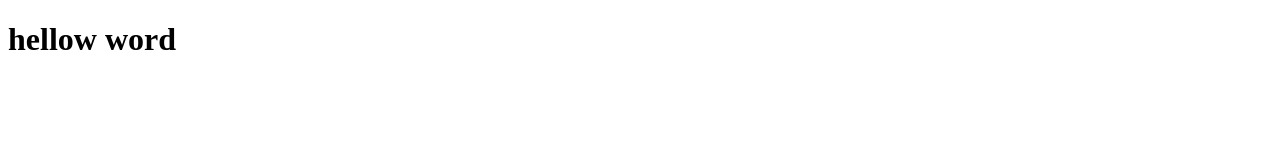
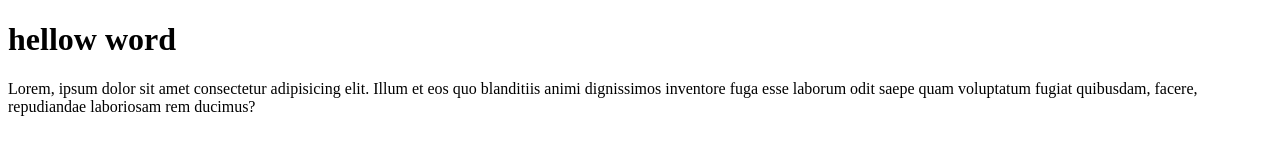
Before and after one commit to abdullah2810/hayad-belajar, a plain HTML site: page index.html in a window 1280 px wide. Drawn offline with Linux system fonts and the light colour scheme.

Commit message:
menambahkan pragraf

```diff
--- a/index.html
+++ b/index.html
@@ -8,5 +8,6 @@
 </head>
 <body>
          <h1>hellow word</h1>
+         <p>Lorem, ipsum dolor sit amet consectetur adipisicing elit. Illum et eos quo blanditiis animi dignissimos inventore fuga esse laborum odit saepe quam voluptatum fugiat quibusdam, facere, repudiandae laboriosam rem ducimus?</p>
 </body>
 </html>
```
